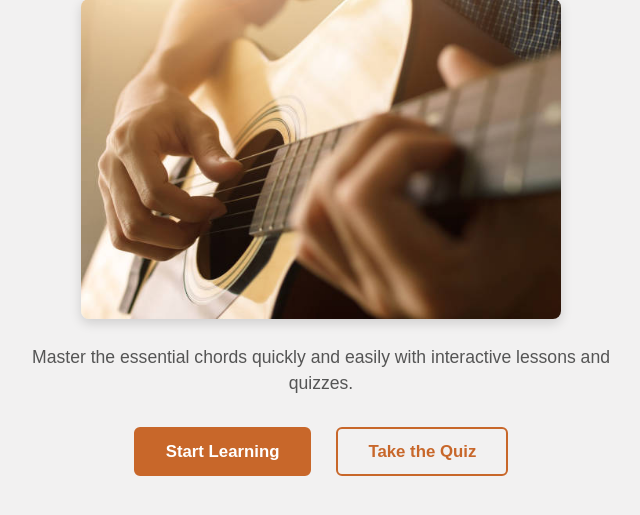
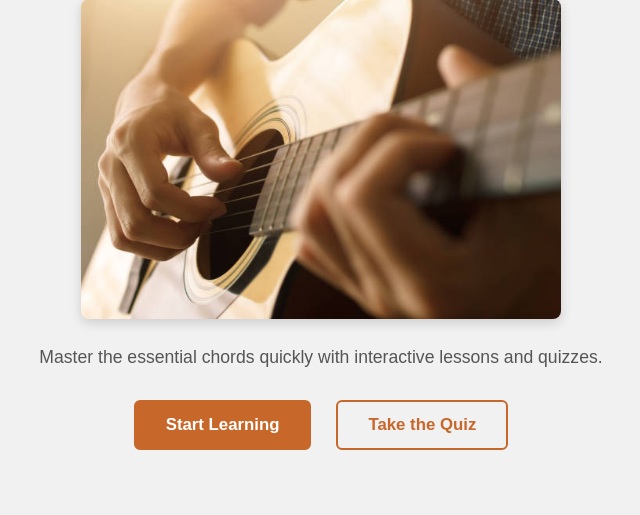
Before and after one commit to SamuelLaki/guitar-learning-app, a Flask app: page / in a window 1280 px wide. Shown: the part 203-718 px from the top of the page, without its empty margins (319-959 px from the left). Run offline with Flask 3, Linux system fonts and the light colour scheme; some libraries are stand-ins or nearby versions.

Commit message:
Fixed Chord Reading Basics Error and improve homepage

```diff
--- a/templates/chord_reading_basics.html
+++ b/templates/chord_reading_basics.html
@@ -10,7 +10,7 @@
     <!-- Diagram + caption -->
     <div class="col-lg-6">
       <figure class="text-center">
-        <img src="https://github.com/SarahNasser576/Sarah_Tesfalem_Samuel_UI-Design_Final-Project/blob/main/images/chord_reading_diagram.jpg?raw=true"
+        <img src="static/images/chord_reading_diagram.jpg"
              alt="How to read a guitar chord diagram"
              class="img-fluid border rounded shadow-sm">
         <figcaption class="mt-3 small text-muted">
--- a/templates/homepage.html
+++ b/templates/homepage.html
@@ -13,7 +13,7 @@
     </div>
 
     <div class="homepage-intro">
-        <p class="homepage-subtitle">Master the essential chords quickly and easily with interactive lessons and quizzes.</p>
+        <p class="homepage-subtitle">Master the essential chords quickly with interactive lessons and quizzes.</p>
         <div class="homepage-actions">
             <a href="{{ url_for('learn') }}" class="btn-home btn-primary">Start Learning</a>
             <a href="{{ url_for('start_quiz') }}" class="btn-home btn-secondary">Take the Quiz</a>
```
Also changed, not shown: 1 other file.
